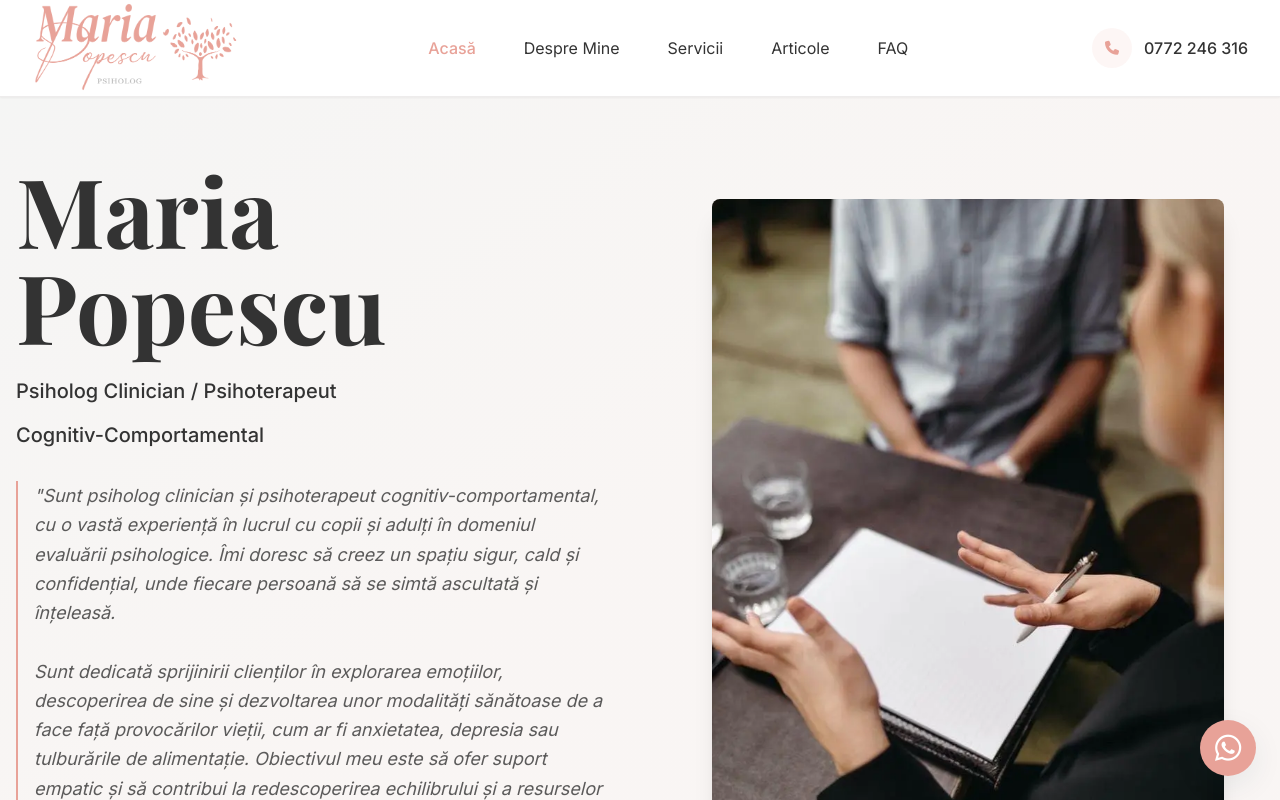
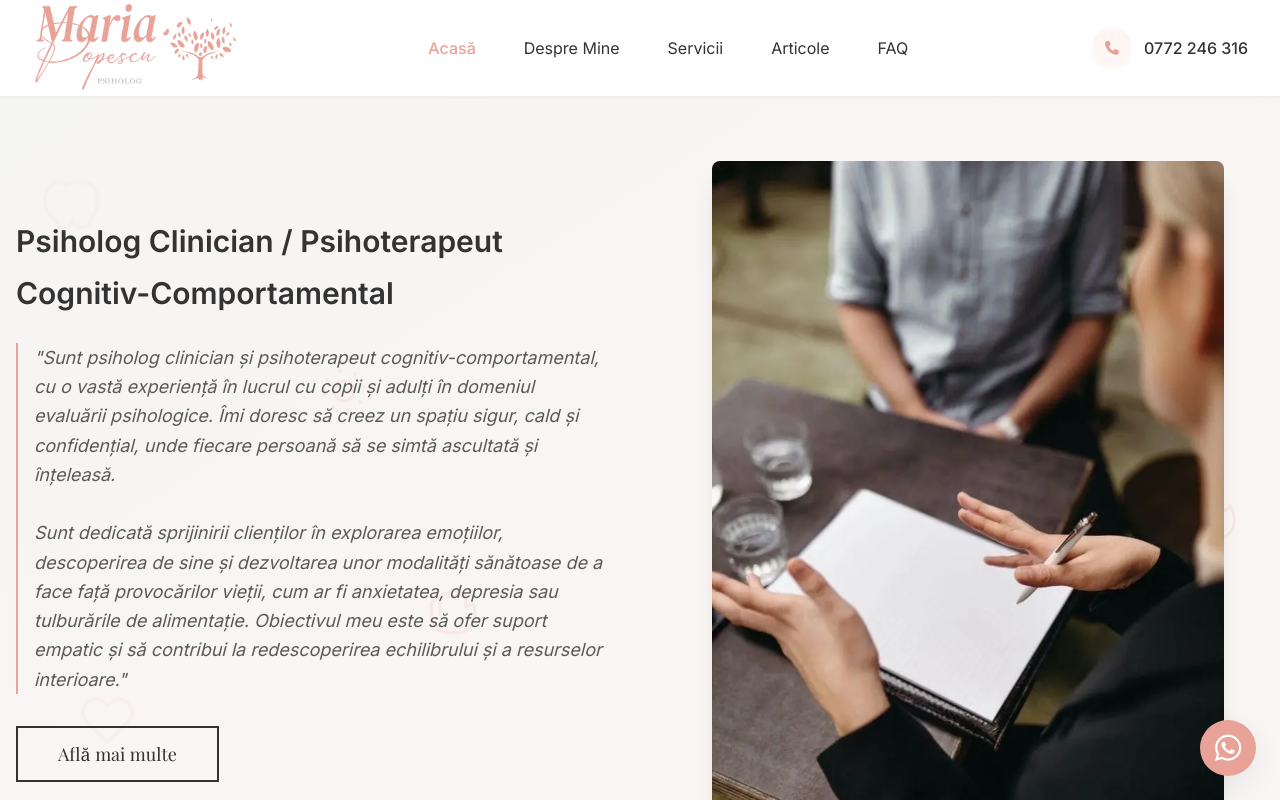
Before and after one commit to ZaZza402/maria-popescu, a React (Vite) app: page / in a window 1280 px wide. Shown: the top 800 px of the page. Built offline with nearby package versions, Linux system fonts and the light colour scheme; a web font is replaced by a local one.

Commit message:
Add SEO setup: sitemap.xml, robots.txt, and documentation

```diff
--- a/src/components/Footer.tsx
+++ b/src/components/Footer.tsx
@@ -156,12 +156,12 @@ const Footer = () => {
           <p className="text-brand-text/60 text-xs mt-2">
             Designed By{" "}
             <a
-              href="https://www.axiomweb.eu"
+              href="https://www.alecsdesign.xyz"
               target="_blank"
               rel="noopener noreferrer"
               className="text-brand-accent hover:text-brand-primary transition-colors font-medium"
             >
-              Alex M.
+              Alecs
             </a>
           </p>
         </div>
--- a/src/index.css
+++ b/src/index.css
@@ -75,6 +75,83 @@ body {
   text-rendering: optimizeLegibility;
   -webkit-font-smoothing: antialiased;
   -moz-osx-font-smoothing: grayscale;
+}
+
+/* Custom animations for hero icon background */
+@keyframes pulse-slow {
+  0%,
+  100% {
+    transform: scale(1);
+    opacity: 0.3;
+  }
+  50% {
+    transform: scale(1.05);
+    opacity: 0.5;
+  }
+}
+
+@keyframes spin-slow {
+  0% {
+    transform: rotate(0deg);
+  }
+  100% {
+    transform: rotate(360deg);
+  }
+}
+
+@keyframes spin-very-slow {
+  0% {
+    transform: rotate(0deg);
+  }
+  100% {
+    transform: rotate(360deg);
+  }
+}
+
+@keyframes float {
+  0%,
+  100% {
+    transform: translateY(0px);
+  }
+  50% {
+    transform: translateY(-20px);
+  }
+}
+
+@keyframes drift {
+  0%,
+  100% {
+    transform: translateX(0px) translateY(0px);
+  }
+  25% {
+    transform: translateX(10px) translateY(-10px);
+  }
+  50% {
+    transform: translateX(-10px) translateY(-5px);
+  }
+  75% {
+    transform: translateX(5px) translateY(10px);
+  }
+}
+
+.animate-pulse-slow {
+  animation: pulse-slow 8s ease-in-out infinite;
+}
+
+.animate-spin-slow {
+  animation: spin-slow 20s linear infinite;
+}
+
+.animate-spin-very-slow {
+  animation: spin-very-slow 30s linear infinite;
+}
+
+.animate-float {
+  animation: float 12s ease-in-out infinite;
+}
+
+.animate-drift {
+  animation: drift 15s ease-in-out infinite;
 }
 
 /* Custom scrollbar for webkit browsers */
--- a/src/pages/HomePage.tsx
+++ b/src/pages/HomePage.tsx
@@ -327,24 +327,147 @@ const HomePage: React.FC = () => {
   return (
     <div className="min-h-screen bg-stone-50">
       {/* Hero Section - Desktop: Two column layout, Mobile: Text only with warm background */}
-      <section className="relative bg-gradient-to-br from-stone-100 via-brand-primary/5 to-brand-accent/5 lg:bg-stone-50 py-12 lg:py-16">
-        <div className="container mx-auto max-w-7xl px-4">
+      <section className="relative bg-gradient-to-br from-stone-100 via-brand-primary/5 to-brand-accent/5 lg:bg-stone-50 py-12 lg:py-16 overflow-hidden z-10">
+        {/* Animated Icon Background */}
+        <div className="absolute inset-0 pointer-events-none opacity-15 -z-10">
+          {/* Brain icon - pulse animation */}
+          <div className="absolute top-20 left-10 lg:left-10 animate-pulse-slow">
+            <svg
+              width="60"
+              height="60"
+              viewBox="0 0 24 24"
+              fill="none"
+              stroke="currentColor"
+              strokeWidth="1.5"
+              className="text-brand-primary"
+            >
+              <path d="M9.5 2c-1.82 0-3.53.5-5 1.35C2.99 4.9 2 7.14 2 9.5c0 2.95 1.53 5.5 3.82 6.94.35 1.27 1.24 2.38 2.42 3.12.49.3 1.04.44 1.57.44.99 0 1.98-.44 2.65-1.29.33-.42.59-.91.76-1.44.17.53.43 1.02.76 1.44.67.85 1.66 1.29 2.65 1.29.53 0 1.08-.14 1.57-.44 1.18-.74 2.07-1.85 2.42-3.12C21.47 15 23 12.45 23 9.5c0-2.36-.99-4.6-2.5-6.15C19.03 2.5 17.32 2 15.5 2c-1.82 0-3.53.5-5 1.35C9.03 2.5 7.32 2 5.5 2z" />
+            </svg>
+          </div>
+          {/* Hourglass icon - rotate animation */}
+          <div className="absolute top-40 right-5 lg:right-20 animate-spin-slow">
+            <svg
+              width="50"
+              height="50"
+              viewBox="0 0 24 24"
+              fill="none"
+              stroke="currentColor"
+              strokeWidth="1.5"
+              className="text-brand-accent"
+            >
+              <path d="M6.5 2h11l-3 3.5L17 9l-2.5 3.5L17 16l-2.5 3.5L17 23H6.5l3-3.5L7 16l2.5-3.5L7 9l2.5-3.5L7 2z" />
+              <path d="M9 2v4m6-4v4M9 18v4m6-4v4" />
+            </svg>
+          </div>
+          {/* Heart icon - pulse */}
+          <div
+            className="absolute bottom-60 left-5 lg:bottom-40 lg:left-20 animate-pulse-slow"
+            style={{ animationDelay: "1s" }}
+          >
+            <svg
+              width="55"
+              height="55"
+              viewBox="0 0 24 24"
+              fill="none"
+              stroke="currentColor"
+              strokeWidth="1.5"
+              className="text-brand-primary"
+            >
+              <path d="M20.84 4.61a5.5 5.5 0 0 0-7.78 0L12 5.67l-1.06-1.06a5.5 5.5 0 0 0-7.78 7.78l1.06 1.06L12 21.23l7.78-7.78 1.06-1.06a5.5 5.5 0 0 0 0-7.78z" />
+            </svg>
+          </div>
+          {/* Leaf icon - float animation - hidden on mobile */}
+          <div className="hidden lg:block absolute top-1/2 right-10 animate-float">
+            <svg
+              width="45"
+              height="45"
+              viewBox="0 0 24 24"
+              fill="none"
+              stroke="currentColor"
+              strokeWidth="1.5"
+              className="text-brand-primary"
+            >
+              <path d="M11 20A7 7 0 0 1 9.8 6.1C15.5 5 17 4.48 19 2c1 2 2 4.18 2 8 0 5.5-4.78 10-10 10Z" />
+              <path d="M2 21c0-3 1.85-5.36 5.08-6C9.5 14.52 12 13 13 12" />
+            </svg>
+          </div>
+          {/* Moon/Sleep icon - drift animation - hidden on mobile */}
+          <div className="hidden lg:block absolute bottom-20 right-32 animate-drift">
+            <svg
+              width="50"
+              height="50"
+              viewBox="0 0 24 24"
+              fill="none"
+              stroke="currentColor"
+              strokeWidth="1.5"
+              className="text-brand-accent"
+            >
+              <path d="M21 12.79A9 9 0 1 1 11.21 3 7 7 0 0 0 21 12.79z" />
+            </svg>
+          </div>
+          {/* Sun/Energy icon - rotate slow - centered on mobile */}
+          <div className="absolute top-1/2 left-1/2 -translate-x-1/2 -translate-y-1/2 lg:translate-x-0 lg:translate-y-0 lg:top-1/3 lg:left-1/4 animate-spin-very-slow">
+            <svg
+              width="48"
+              height="48"
+              viewBox="0 0 24 24"
+              fill="none"
+              stroke="currentColor"
+              strokeWidth="1.5"
+              className="text-brand-accent"
+            >
+              <circle cx="12" cy="12" r="5" />
+              <path d="M12 1v2m0 18v2M4.22 4.22l1.42 1.42m12.72 12.72 1.42 1.42M1 12h2m18 0h2M4.22 19.78l1.42-1.42M18.36 5.64l1.42-1.42" />
+            </svg>
+          </div>
+          {/* Hand/Care icon - pulse - hidden on mobile */}
+          <div
+            className="hidden lg:block absolute bottom-1/3 left-1/3 animate-pulse-slow"
+            style={{ animationDelay: "2s" }}
+          >
+            <svg
+              width="52"
+              height="52"
+              viewBox="0 0 24 24"
+              fill="none"
+              stroke="currentColor"
+              strokeWidth="1.5"
+              className="text-brand-primary"
+            >
+              <path d="M18 11V6a2 2 0 0 0-2-2v0a2 2 0 0 0-2 2v0m0 0V4a2 2 0 0 0-2-2v0a2 2 0 0 0-2 2v2m0 0V6a2 2 0 0 0-2-2v0a2 2 0 0 0-2 2v8" />
+              <path d="M18 11a2 2 0 1 1 4 0v3a8 8 0 0 1-8 8h-4a8 8 0 0 1-8-8v-5c0-1.1.9-2 2-2h.5" />
+            </svg>
+          </div>
+          {/* Smile/Wellness icon - float - hidden on mobile */}
+          <div
+            className="hidden lg:block absolute top-2/3 right-1/4 animate-float"
+            style={{ animationDelay: "1.5s" }}
+          >
+            <svg
+              width="46"
+              height="46"
+              viewBox="0 0 24 24"
+              fill="none"
+              stroke="currentColor"
+              strokeWidth="1.5"
+              className="text-brand-accent"
+            >
+              <circle cx="12" cy="12" r="10" />
+              <path d="M8 14s1.5 2 4 2 4-2 4-2" />
+              <line x1="9" y1="9" x2="9.01" y2="9" />
+              <line x1="15" y1="9" x2="15.01" y2="9" />
+            </svg>
+          </div>
+        </div>
+
+        <div className="container mx-auto max-w-7xl px-4 relative z-10">
           {/* Mobile: Text only centered layout */}
           <div className="lg:hidden text-center py-8">
-            <h1 className="hero-text text-5xl mb-6 leading-tight">
-              <span className="hero-text text-brand-text font-serif font-bold block">
-                Maria
-              </span>
-              <span className="hero-text text-brand-text font-serif font-bold block">
-                Popescu
-              </span>
-            </h1>
-
             <div className="hero-text credentials space-y-3 mb-8">
-              <div className="text-lg text-brand-text font-medium">
+              <div className="text-xl text-brand-text font-semibold">
                 Psiholog Clinician / Psihoterapeut
               </div>
-              <div className="text-lg text-brand-text font-medium">
+              <div className="text-xl text-brand-text font-semibold">
                 Cognitiv-Comportamental
               </div>
             </div>
@@ -371,20 +494,11 @@ const HomePage: React.FC = () => {
           <div className="hidden lg:grid lg:grid-cols-2 gap-8 lg:gap-16 items-center min-h-[80vh]">
             {/* Text Content - Left Side */}
             <div className="flex flex-col justify-center">
-              <h1 className="hero-text text-7xl xl:text-8xl mb-6 leading-tight">
-                <span className="hero-text text-brand-text font-serif font-bold block">
-                  Maria
-                </span>
-                <span className="hero-text text-brand-text font-serif font-bold block">
-                  Popescu
-                </span>
-              </h1>
-
               <div className="hero-text credentials space-y-4 mb-8">
-                <div className="text-xl text-brand-text font-medium">
+                <div className="text-2xl xl:text-3xl text-brand-text font-semibold">
                   Psiholog Clinician / Psihoterapeut
                 </div>
-                <div className="text-xl text-brand-text font-medium">
+                <div className="text-2xl xl:text-3xl text-brand-text font-semibold">
                   Cognitiv-Comportamental
                 </div>
               </div>
@@ -814,8 +928,8 @@ const HomePage: React.FC = () => {
               <div className="faq-content">
                 <div className="px-6 pb-5 text-brand-text/80 leading-relaxed">
                   O ședință standard de psihoterapie durează aproximativ 50 de
-                  minute. Pentru evaluările psihologice complexe, durata poate fi
-                  de până la 120 de minute. Fiecare ședință este structurată
+                  minute. Pentru evaluările psihologice complexe, durata poate
+                  fi de până la 120 de minute. Fiecare ședință este structurată
                   pentru a oferi timpul necesar explorării problemelor și
                   dezvoltării soluțiilor personalizate.
                 </div>
@@ -844,9 +958,9 @@ const HomePage: React.FC = () => {
                 <div className="px-6 pb-5 text-brand-text/80 leading-relaxed">
                   Prima ședință este dedicată cunoașterii și evaluării inițiale.
                   Vom discuta despre motivul pentru care solicitați servicii
-                  psihologice, istoricul personal relevant și obiectivele pe care
-                  doriți să le atingeți prin terapie. Este un spațiu sigur unde
-                  puteți vorbi liber, fără judecată.
+                  psihologice, istoricul personal relevant și obiectivele pe
+                  care doriți să le atingeți prin terapie. Este un spațiu sigur
+                  unde puteți vorbi liber, fără judecată.
                 </div>
               </div>
             </details>
@@ -871,11 +985,12 @@ const HomePage: React.FC = () => {
               </summary>
               <div className="faq-content">
                 <div className="px-6 pb-5 text-brand-text/80 leading-relaxed">
-                  Da, absolut. Confidențialitatea este un principiu fundamental în
-                  psihoterapie. Toate informațiile discutate în cadrul ședințelor
-                  sunt strict confidențiale și protejate conform Codului
-                  Deontologic al Psihologilor și legislației GDPR. Excepțiile sunt
-                  doar situațiile de pericol iminent conform legii.
+                  Da, absolut. Confidențialitatea este un principiu fundamental
+                  în psihoterapie. Toate informațiile discutate în cadrul
+                  ședințelor sunt strict confidențiale și protejate conform
+                  Codului Deontologic al Psihologilor și legislației GDPR.
+                  Excepțiile sunt doar situațiile de pericol iminent conform
+                  legii.
                 </div>
               </div>
             </details>
```
Also changed, not shown: public/robots.txt (added), 2 other files (tests, documents, lock files or other folders).
